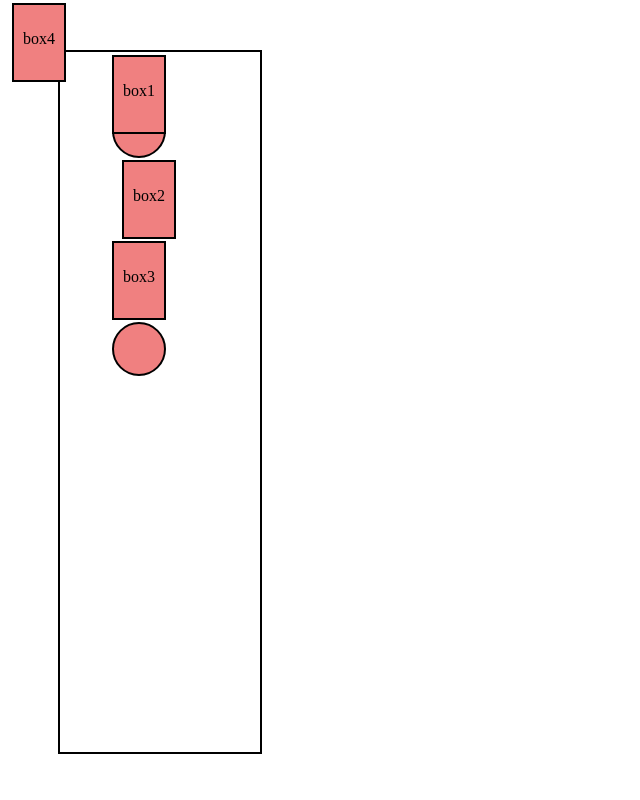
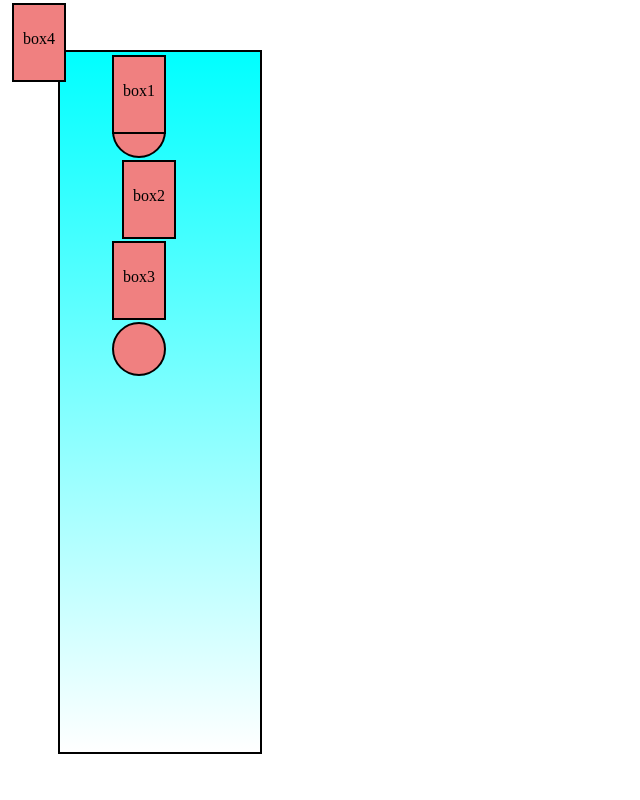
Before and after one commit to actionarun/css-day2, a plain HTML site: page index.html in a window 1280 px wide. Shown: the top 800 px of the page, without its empty margins (0-640 px from the left). Drawn offline with Linux system fonts and the light colour scheme.

Commit message:
gradient update

```diff
--- a/style.css
+++ b/style.css
@@ -5,6 +5,8 @@
     border: 2px solid black;
     margin: 50px;
     position: relative;
+    background-image: linear-gradient(aqua,white);
+
 
 
 }
```
